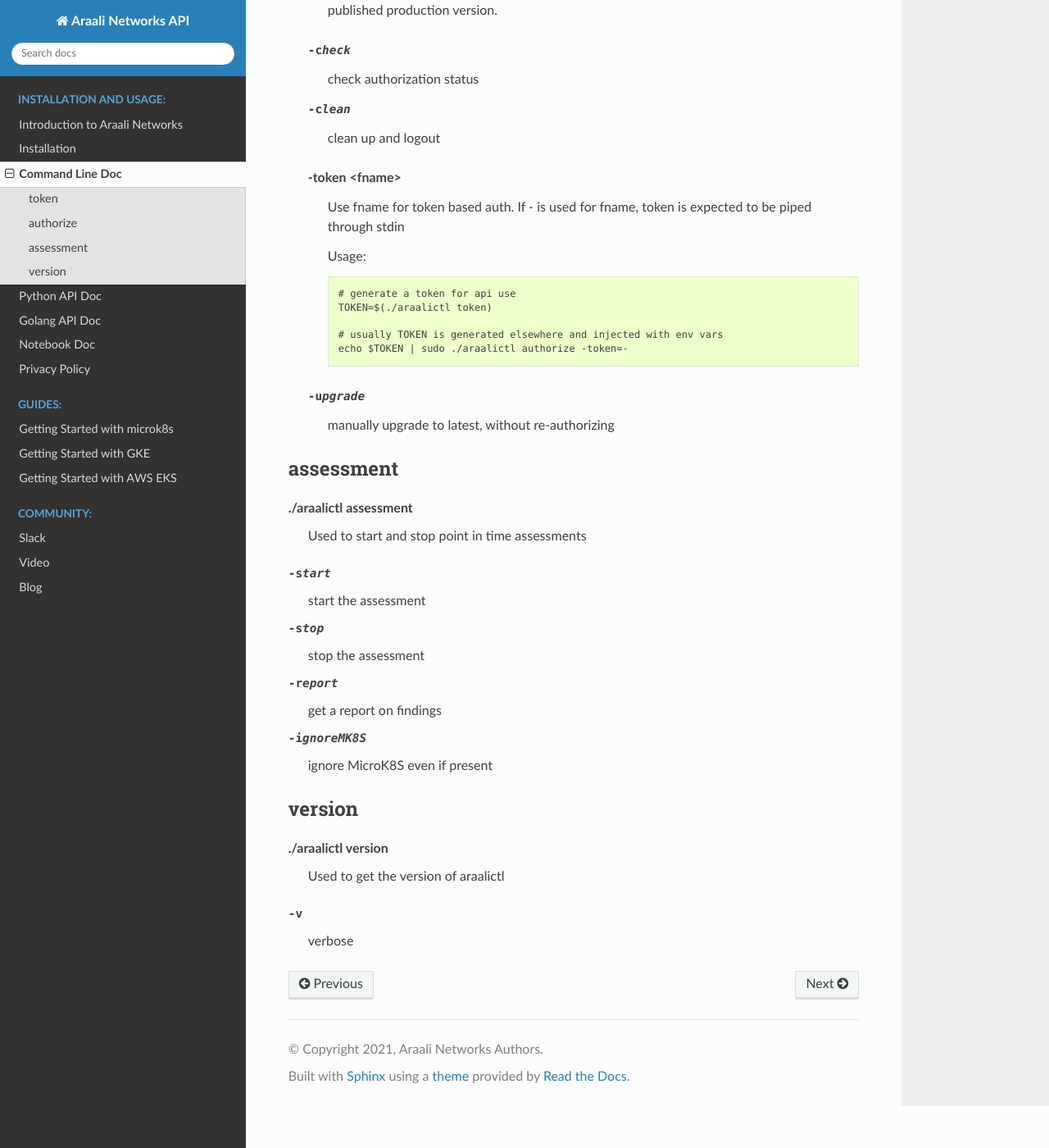
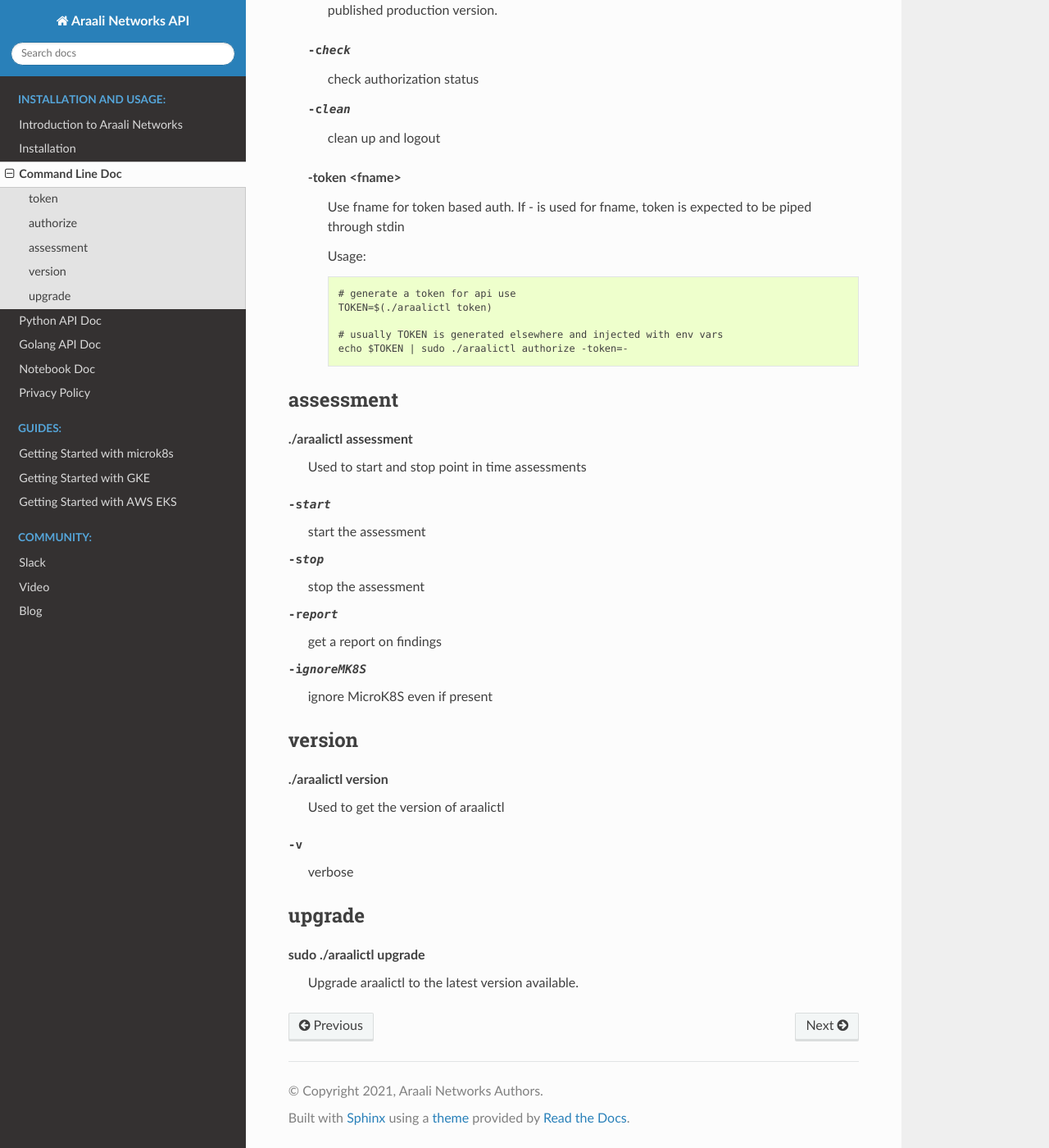
Before and after one commit to araalinetworks/api, a Sphinx documentation site: the page built from doc/source/araalictlcommandline.rst, in a window 1280 px wide and 1400 px high, scrolled down 441 px. Shown: the whole window at 82% size. Built offline with Sphinx 7.4.7 and the Read the Docs theme 2.0.0, drawn with Linux system fonts in a browser that asks for light colours.

Commit message:
Add section for upgrade

```diff
--- a/doc/source/araalictlcommandline.rst
+++ b/doc/source/araalictlcommandline.rst
@@ -32,9 +32,6 @@
             # usually TOKEN is generated elsewhere and injected with env vars
             echo $TOKEN | sudo ./araalictl authorize -token=-
 
-  -upgrade
-    	manually upgrade to latest, without re-authorizing
-
 assessment
 ----------
 ./araalictl assessment
@@ -51,3 +48,8 @@
         Used to get the version of araalictl
 
 -v	        verbose
+
+upgrade
+-------
+sudo ./araalictl upgrade
+        Upgrade araalictl to the latest version available.
```
